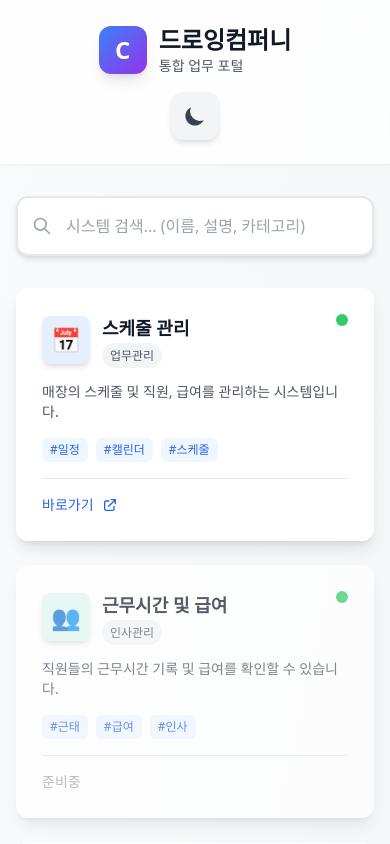
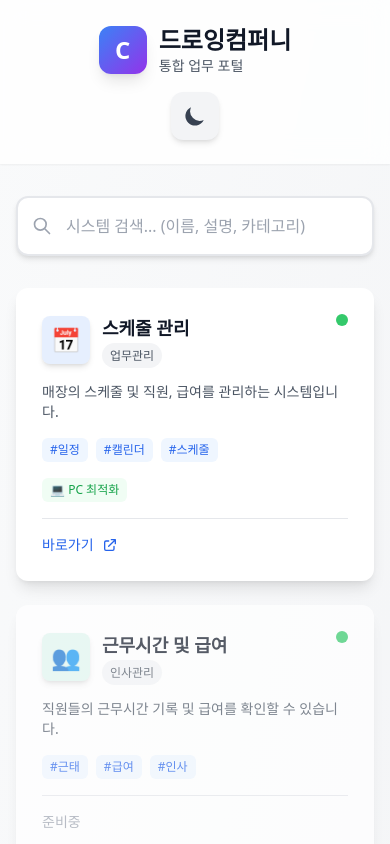
Before and after one commit to senti270/portal, a Next.js app: page / in a window 390 px wide. Shown: the top 844 px of the page. Built offline with nearby package versions, Linux system fonts and the light colour scheme.

Commit message:
Add: System optimization display (PC/Mobile)

```diff
--- a/components/SystemCard.tsx
+++ b/components/SystemCard.tsx
@@ -75,6 +75,20 @@ export default function SystemCard({ system, index }: SystemCardProps) {
         </div>
       )}
 
+      {/* 최적화 정보 */}
+      {system.optimization && system.optimization.length > 0 && (
+        <div className="flex flex-wrap gap-2 mb-4">
+          {system.optimization.map((opt, idx) => (
+            <span
+              key={idx}
+              className="text-xs px-2 py-1 rounded-md bg-green-50 dark:bg-green-900/30 text-green-600 dark:text-green-300"
+            >
+              💻 {opt}
+            </span>
+          ))}
+        </div>
+      )}
+
       {/* 링크 표시 */}
       {system.url && (
         <div className="mt-4 pt-4 border-t border-gray-200 dark:border-gray-700">
--- a/data/systems.ts
+++ b/data/systems.ts
@@ -8,6 +8,7 @@ export interface System {
   url?: string
   status: 'active' | 'inactive' | 'maintenance'
   tags?: string[]
+  optimization?: string[]
 }
 
 export const systems: System[] = [
@@ -21,6 +22,7 @@ export const systems: System[] = [
     url: 'https://work-schedule-next.vercel.app/',
     status: 'active',
     tags: ['일정', '캘린더', '스케줄'],
+    optimization: ['PC 최적화'],
   },
   {
     id: 'attendance',
@@ -54,6 +56,7 @@ export const systems: System[] = [
     url: 'https://web-production-1d90.up.railway.app/',
     status: 'active',
     tags: ['SEO', '순위', '분석', '블로그'],
+    optimization: ['PC 최적화', '모바일 최적화'],
   },
   // 아래는 예시 - 나중에 추가할 시스템들
   {
```
